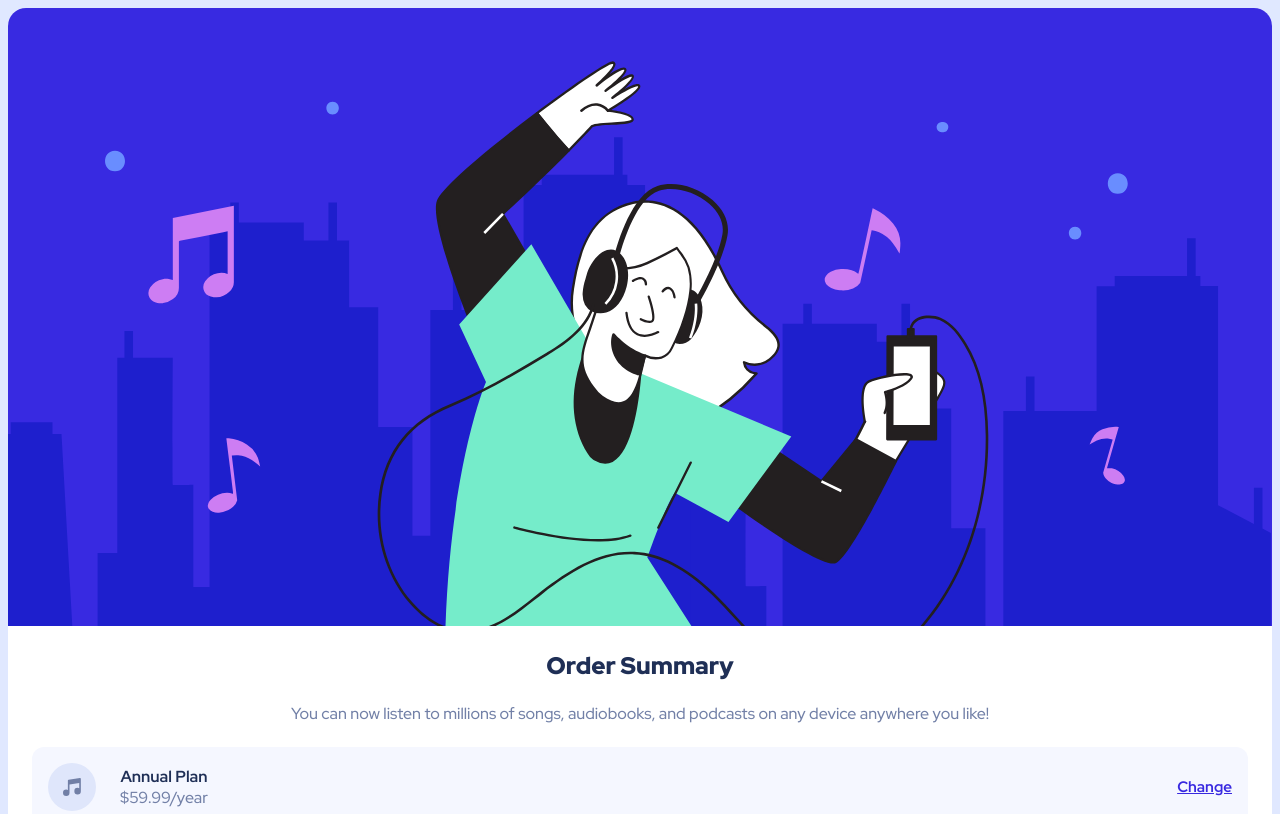
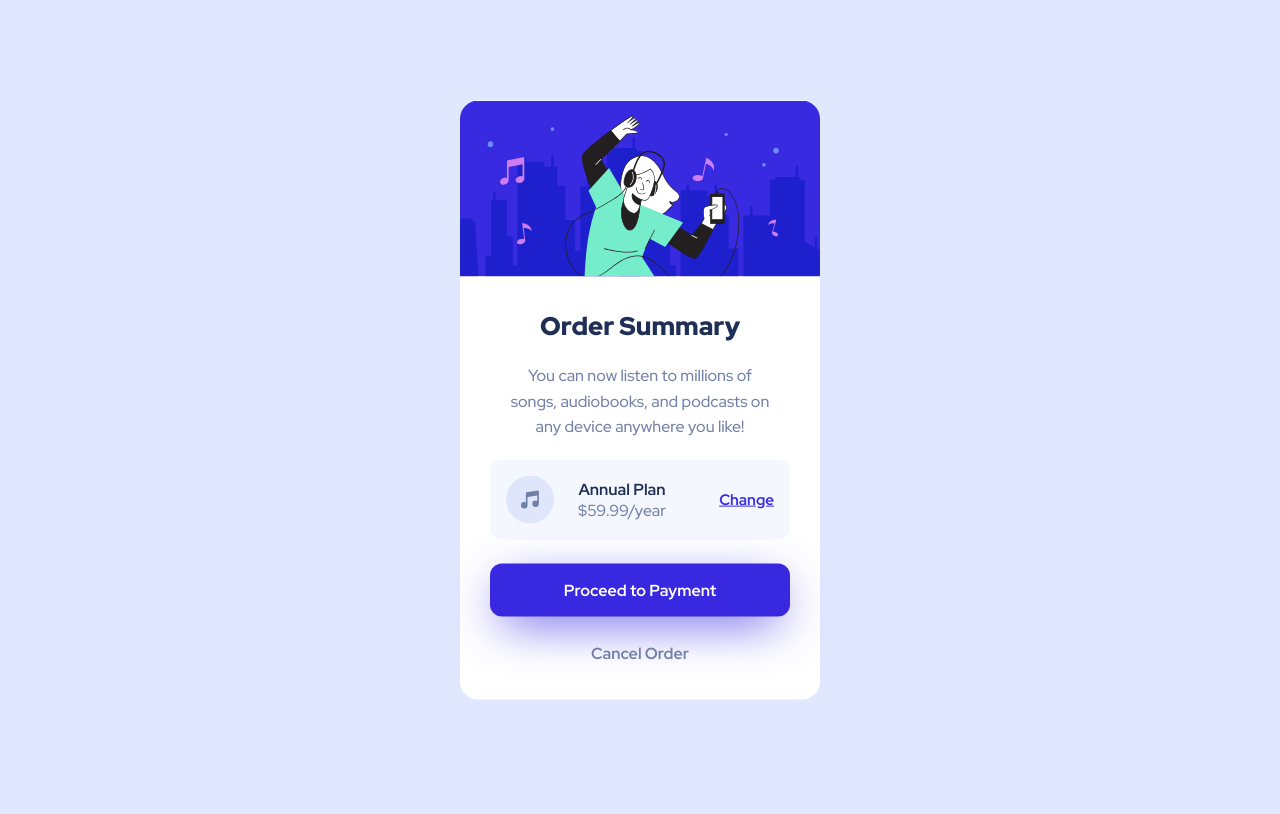
Before and after one commit to HennadiiBH01/order-summary-component-main, a plain HTML site: page index.html in a window 1280 px wide. Shown: the top 814 px of the page. Drawn offline with Linux system fonts and the light colour scheme.

Commit message:
Finish layout

```diff
--- a/style.css
+++ b/style.css
@@ -15,6 +15,11 @@ body {
 }
 
 .card {
+    position: absolute;
+    top: 50%;
+    left: 50%;
+    transform: translate(-50%, -50%);
+    max-width: max(360px, 21%);
     background-color: white;
     border-radius: 18px;
     display: flex;
@@ -27,13 +32,16 @@ body {
 }
 
 .container {
+    max-width: max(300px, 80%);
+    margin: auto;
     padding: 0 24px;
 }
 
 .container > h3 {
     color: var(--color-dark-blue);
-    font-size: 1.5rem;
+    font-size: clamp(1.5rem, 2vw, 1.8rem);
     font-weight: 900;
+    margin-top: 32px;
     margin-bottom: 0;
 }
 
```
